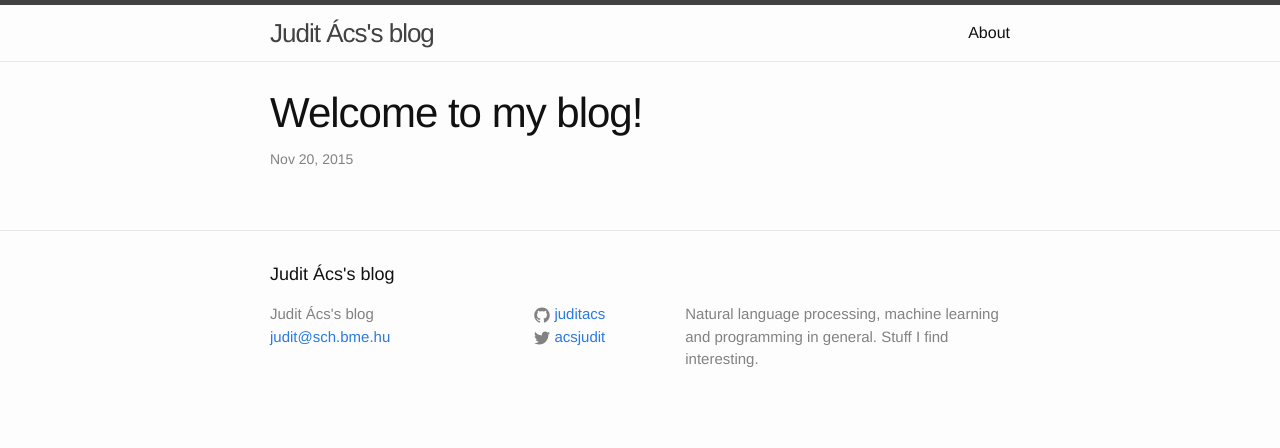
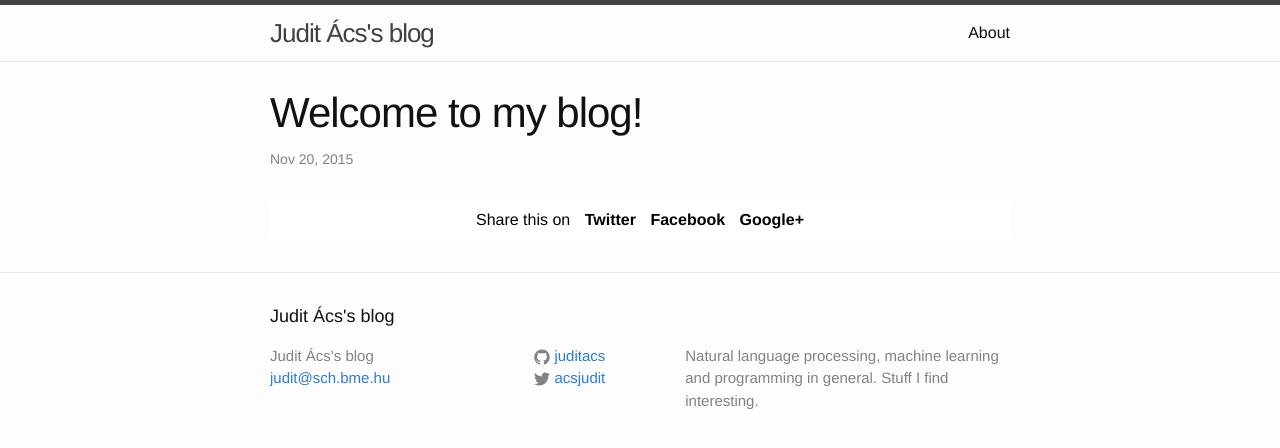
Before and after one commit to juditacs/juditacs.github.io, a Jekyll site: the page built from _posts/2015-11-20-my-first-post.markdown, in a window 1280 px wide. Shown: the top 448 px of the page. Built offline with Jekyll 4.4.1, drawn with Linux system fonts in a browser that asks for light colours; comment, search, counter and statistics services are not loaded.

Commit message:
share buttons

```diff
--- /dev/null
+++ b/_includes/share_buttons.html
@@ -0,0 +1,6 @@
+<div class="share-page">
+    Share this on
+    <a href="https://twitter.com/intent/tweet?text={{ page.title }}&url={{ site.url }}{{ page.url }}&via={{ site.twitter_username }}&related={{ site.twitter_username }}" rel="nofollow" target="_blank" title="Share on Twitter">Twitter</a>
+    <a href="https://facebook.com/sharer.php?u={{ site.url }}{{ page.url }}" rel="nofollow" target="_blank" title="Share on Facebook">Facebook</a>
+    <a href="https://plus.google.com/share?url={{ site.url }}{{ page.url }}" rel="nofollow" target="_blank" title="Share on Google+">Google+</a>
+</div>
--- a/_layouts/post.html
+++ b/_layouts/post.html
@@ -12,6 +12,7 @@ layout: default
     {{ content }}
   </article>
 
+  {% include share_buttons.html %}
   {% include comments.html %}
     <script id="dsq-count-scr" src="//juditacs.disqus.com/count.js" async></script>
 </div>
--- a/_sass/_layout.scss
+++ b/_sass/_layout.scss
@@ -234,3 +234,21 @@
         }
     }
 }
+.share-page {
+    text-align: center;
+    background: white;
+    color: black;
+    padding: 8px 15px;
+    border-radius: 5px;
+    margin: 1.5px 0;
+
+    a {
+        font-weight: 700;
+        color: black;
+        margin-left: 10px;
+
+        &:hover {
+            border-bottom: 1px dashed #fff;
+        }
+    }
+}
```
